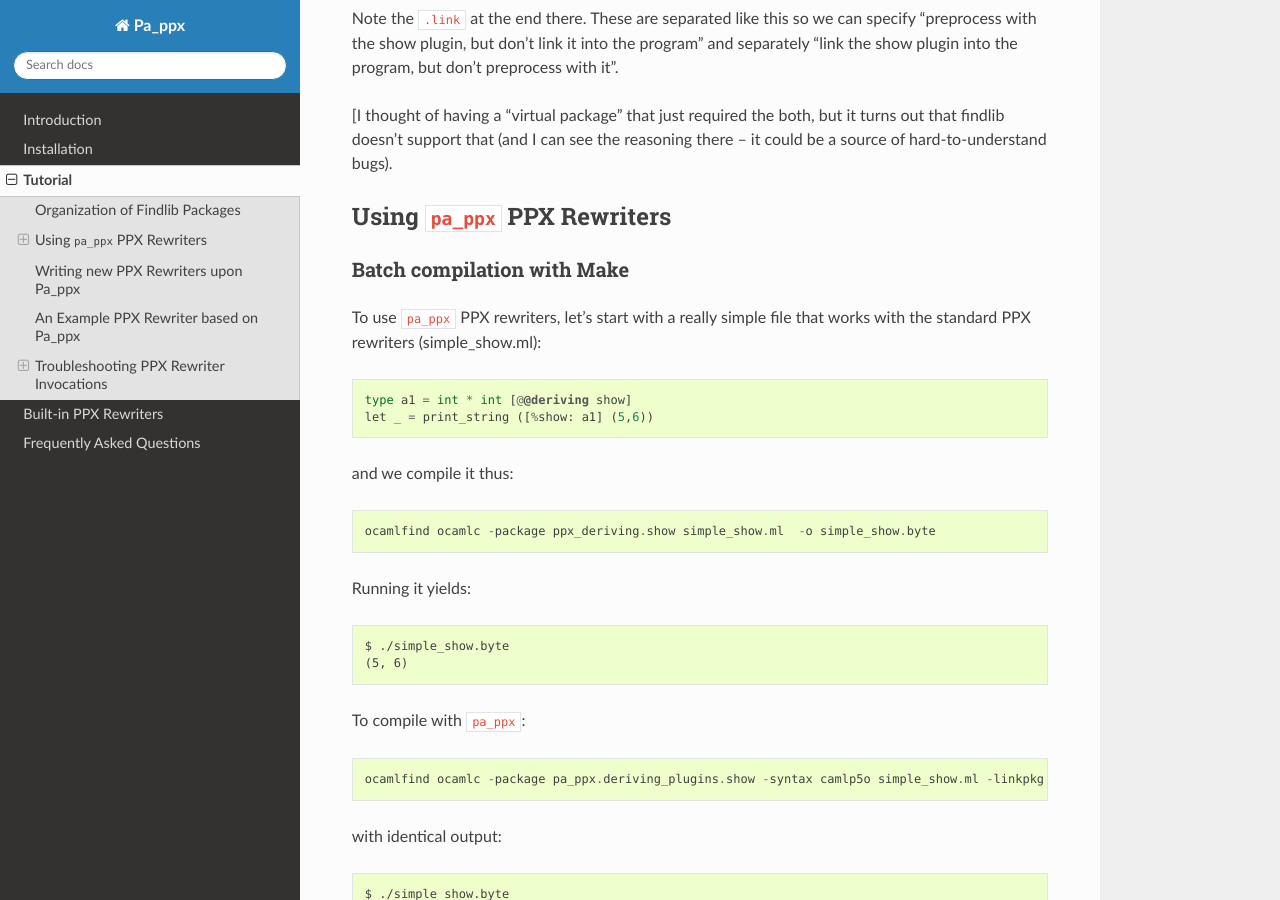
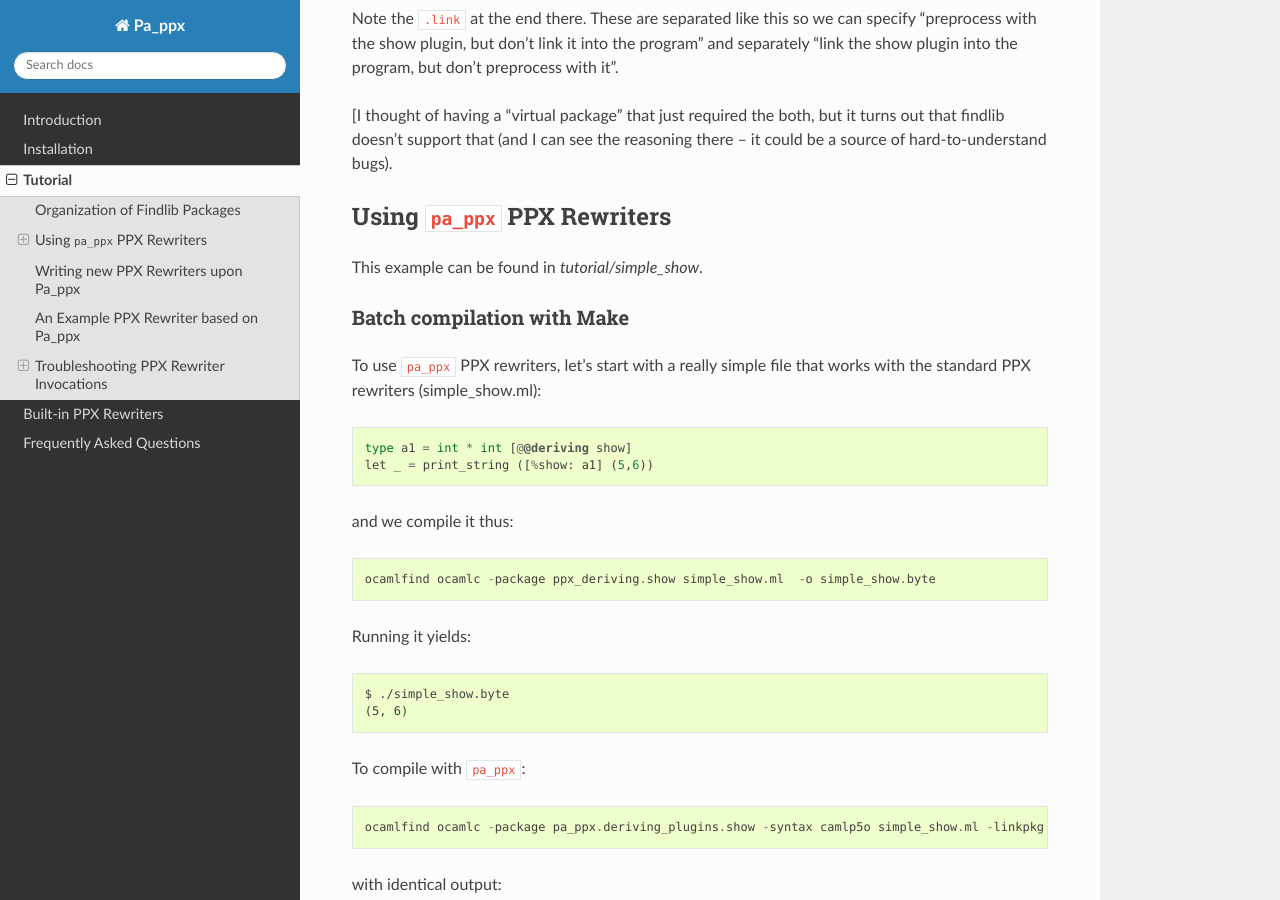
Before and after one commit to chetmurthy/pa_ppx, a Sphinx documentation site: the page built from doc/tutorial.rst, in a window 1280 px wide and 900 px high, scrolled down 403 px. Built offline with Sphinx 7.4.7 and the Read the Docs theme 2.0.0, drawn with Linux system fonts in a browser that asks for light colours; pages that are not in the unit, such as notebooks, are missing from menus.

Commit message:
moved tutorial example to its own subdirectory
# Please enter the commit message for your changes. Lines starting
# with '#' will be ignored, and an empty message aborts the commit.
#
# On branch master
# Your branch is up to date with 'origin/master'.
#
# Changes to be committed:
#	modified:   base/pa_passthru.ml
#	modified:   doc/tutorial.rst
#	renamed:    tutorial/.gitignore -> tutorial/simple_show/.gitignore
#	renamed:    tutorial/dune -> tutorial/simple_show/dune
#	renamed:    tutorial/include_ml -> tutorial/simple_show/include_ml
#	renamed:    tutorial/simple_show.ml -> tutorial/simple_show/simple_show.ml
#
# Untracked files:
#	tests-inline/ppx_sexp_test.pappx.ml
#	tests-inline/ppx_sexp_test.ppx.ml
#	tutorial/eg_sexp/
#	tutorial/pa_sexp/
#

```diff
--- a/doc/tutorial.rst
+++ b/doc/tutorial.rst
@@ -24,6 +24,8 @@ reasoning there -- it could be a source of hard-to-understand bugs).
 
 Using ``pa_ppx`` PPX Rewriters
 ==============================
+
+This example can be found in `tutorial/simple_show`.
 
 Batch compilation with Make
 ---------------------------
```
Also changed, not shown: 9 other files.
